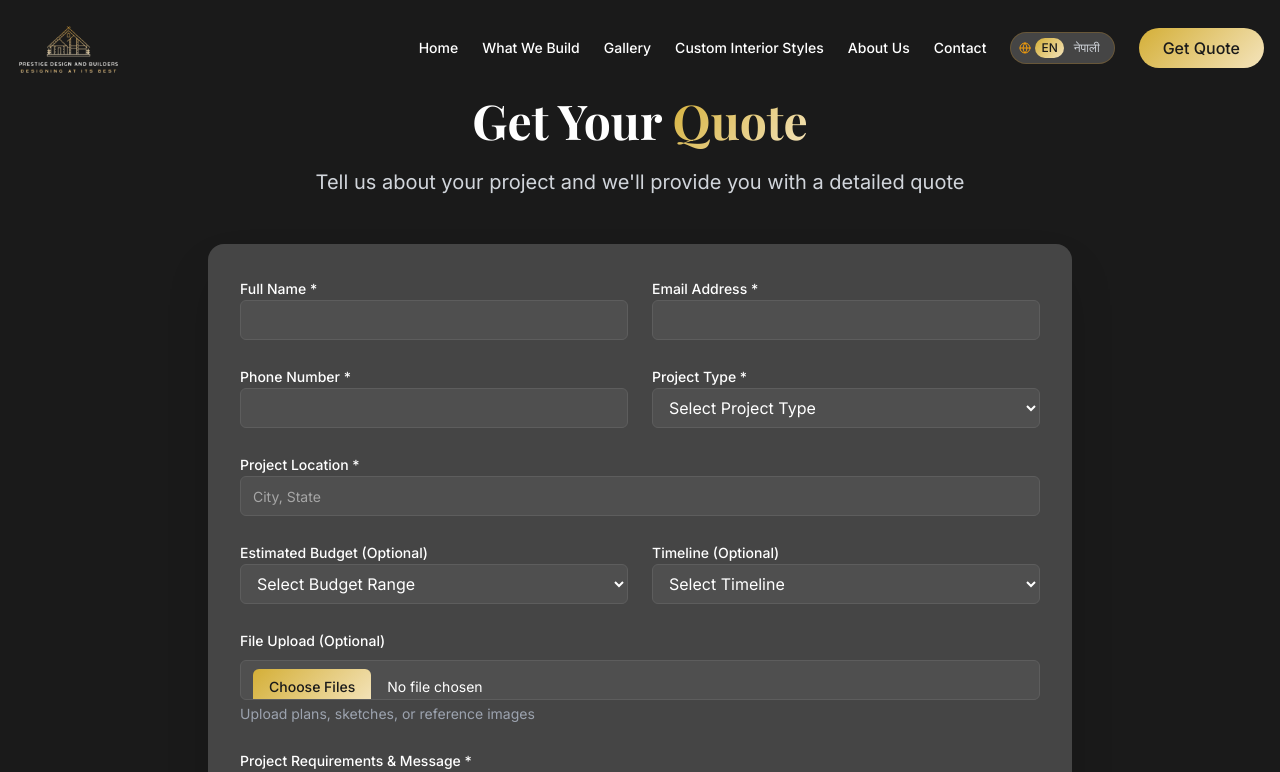
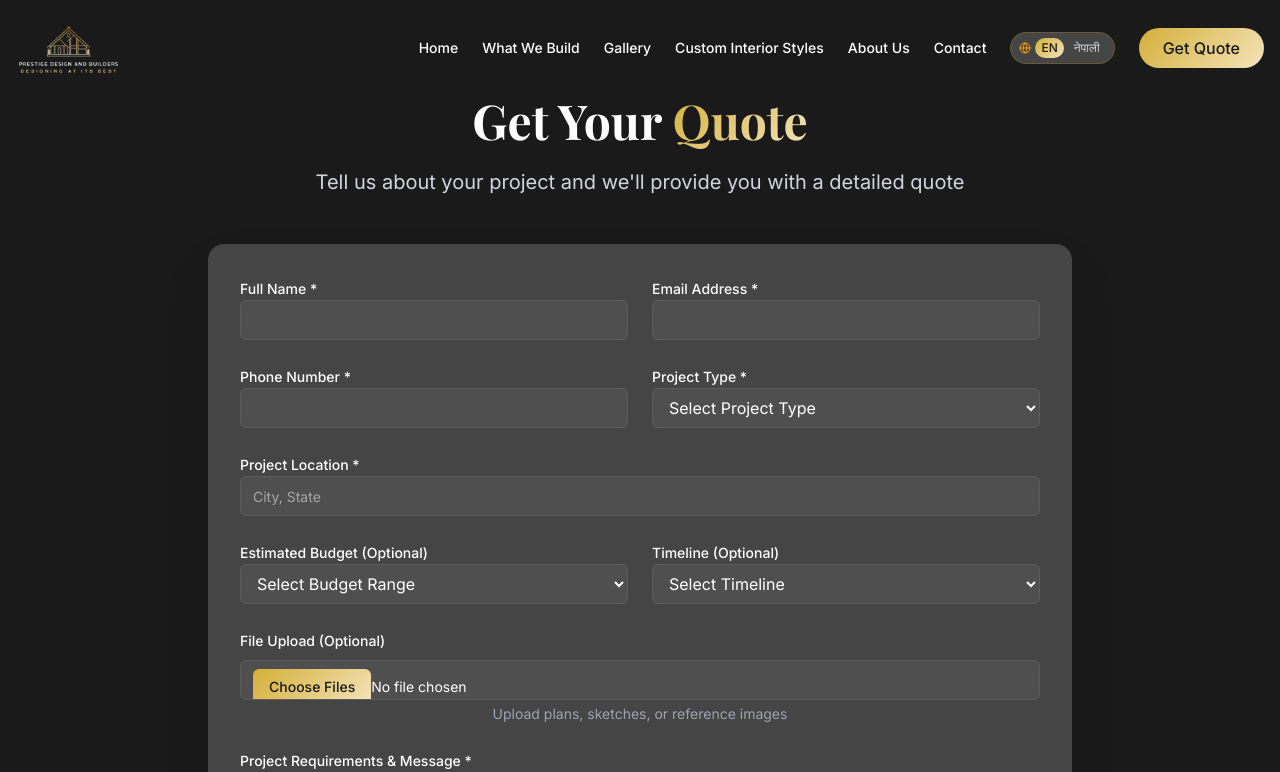
Before and after one commit to dipesh867/prestigeDesignandBuilders, a React (Vite) app: page /get-quote in a window 1280 px wide. Shown: the top 772 px of the page. Built offline with nearby package versions, Linux system fonts and the light colour scheme.

Commit message:
Fix: Align file upload button
Centered the "Choose Files" button within the file upload input on the Get Quote page.

```diff
--- a/src/pages/GetQuote.tsx
+++ b/src/pages/GetQuote.tsx
@@ -1,4 +1,3 @@
-
 import { useState } from 'react';
 import { Button } from '@/components/ui/button';
 import { Input } from '@/components/ui/input';
@@ -169,18 +168,18 @@ const GetQuote = () => {
 
               <div>
                 <Label htmlFor="file-upload" className="text-white">{t('getQuote.fileUpload')}</Label>
-                <div className="mt-2">
-                  <label htmlFor="file-upload" className="relative cursor-pointer">
+                <div className="mt-2 flex justify-center">
+                  <div className="w-full">
                     <Input
                       id="file-upload"
                       type="file"
                       multiple
                       accept=".pdf,.doc,.docx,.jpg,.jpeg,.png"
-                      className="w-full bg-charcoal-700 border-charcoal-600 text-white file:bg-gold-gradient file:text-charcoal-900 file:border-0 file:rounded-md file:px-4 file:py-2 file:mr-4 file:cursor-pointer file:hover:bg-gold-gradient-hover"
+                      className="w-full bg-charcoal-700 border-charcoal-600 text-white text-center file:bg-gold-gradient file:text-charcoal-900 file:border-0 file:rounded-md file:px-4 file:py-2 file:mr-4 file:cursor-pointer file:hover:bg-gold-gradient-hover file:mx-auto"
                     />
-                  </label>
+                  </div>
                 </div>
-                <p className="text-sm text-gray-400 mt-1">{t('getQuote.fileUploadDescription')}</p>
+                <p className="text-sm text-gray-400 mt-1 text-center">{t('getQuote.fileUploadDescription')}</p>
               </div>
 
               <div>
```
